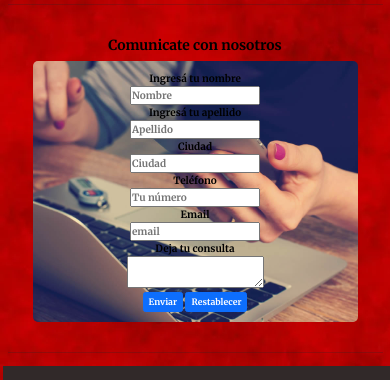
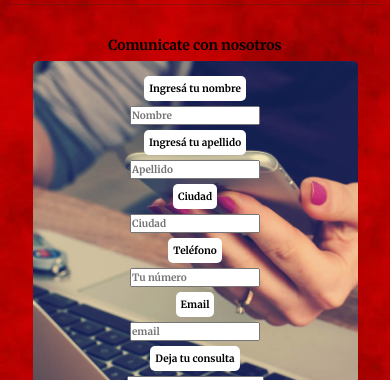
Before and after one commit to ThiagoSutil/Sitio-Web-Atletico---Thiago, a plain HTML site: page pages/contacto.html in a window 390 px wide. Shown: the part 106-486 px from the top of the page. Drawn offline with nearby package versions, Linux system fonts and the light colour scheme.

Commit message:
aplico background white a los labels del formulario de contacto en el media query mobile

```diff
--- a/style/partials/_mediaqueries.scss
+++ b/style/partials/_mediaqueries.scss
@@ -118,6 +118,15 @@
         margin: 1rem;
         border-radius: 05px;
     }
+
+    /*contacto*/
+
+ .formulario__texto {
+    background-color: white;
+    margin: 0.5rem;
+    padding: 0.5rem;
+    border-radius: 05px;
+ }
 
     }
 
```
Also changed, not shown: style/styles.css, 1 other file.
